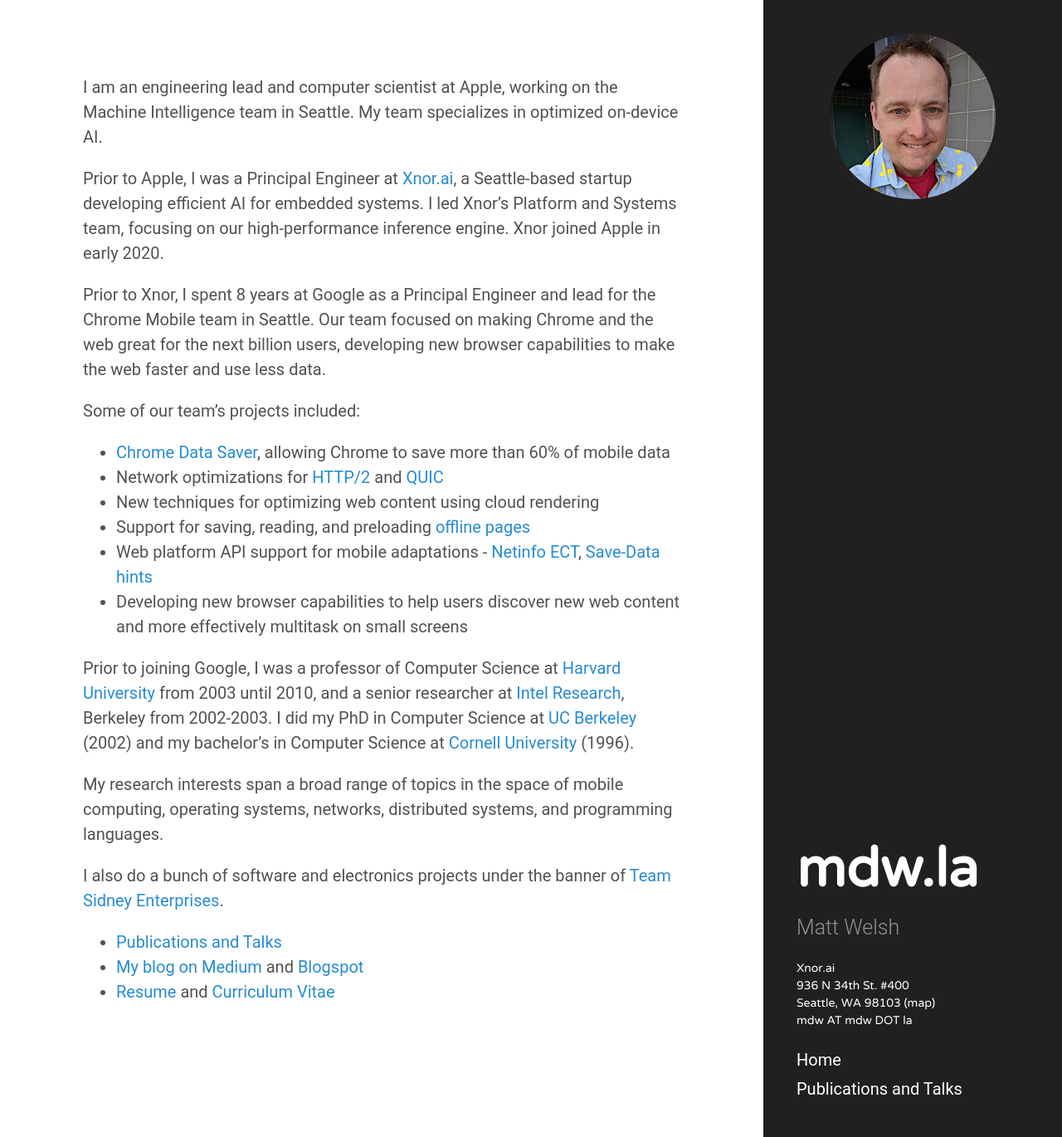
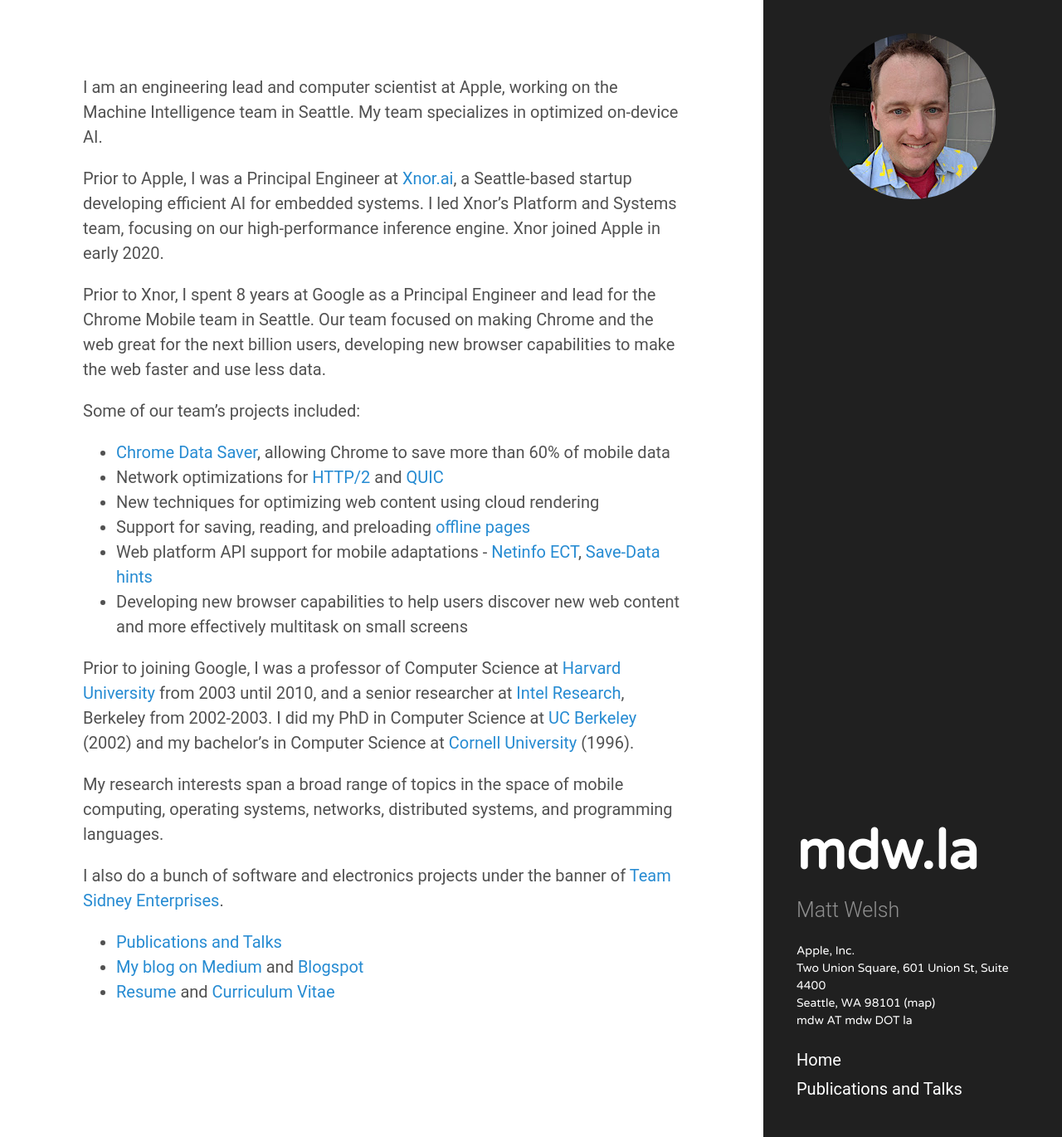
Before and after one commit to mdwelsh/mdwelsh.github.io, a Jekyll site: the page built from index.md, in a window 1280 px wide and 1370 px high. Shown: the whole window at 83% size. Built offline with Jekyll 4.4.1, drawn with Linux system fonts in a browser that asks for light colours.

Commit message:
Update sidebar.html

```diff
--- a/_includes/sidebar.html
+++ b/_includes/sidebar.html
@@ -10,9 +10,9 @@
       </h1>
       <p class="lead">{{ site.description }}</p>
       <p class="sidebar-meta">
-      Xnor.ai<br>
-      936 N 34th St. #400<br>
-      Seattle, WA 98103 (<a href="https://goo.gl/maps/yKB5oPLr3FH2">map</a>)<br>
+      Apple, Inc.<br>
+      Two Union Square, 601 Union St, Suite 4400<br>
+      Seattle, WA 98101 (<a href="https://goo.gl/maps/dbR2vZJQXQw9d7yt6">map</a>)<br>
       mdw AT mdw DOT la<br>
       </p>
     </div>
```
